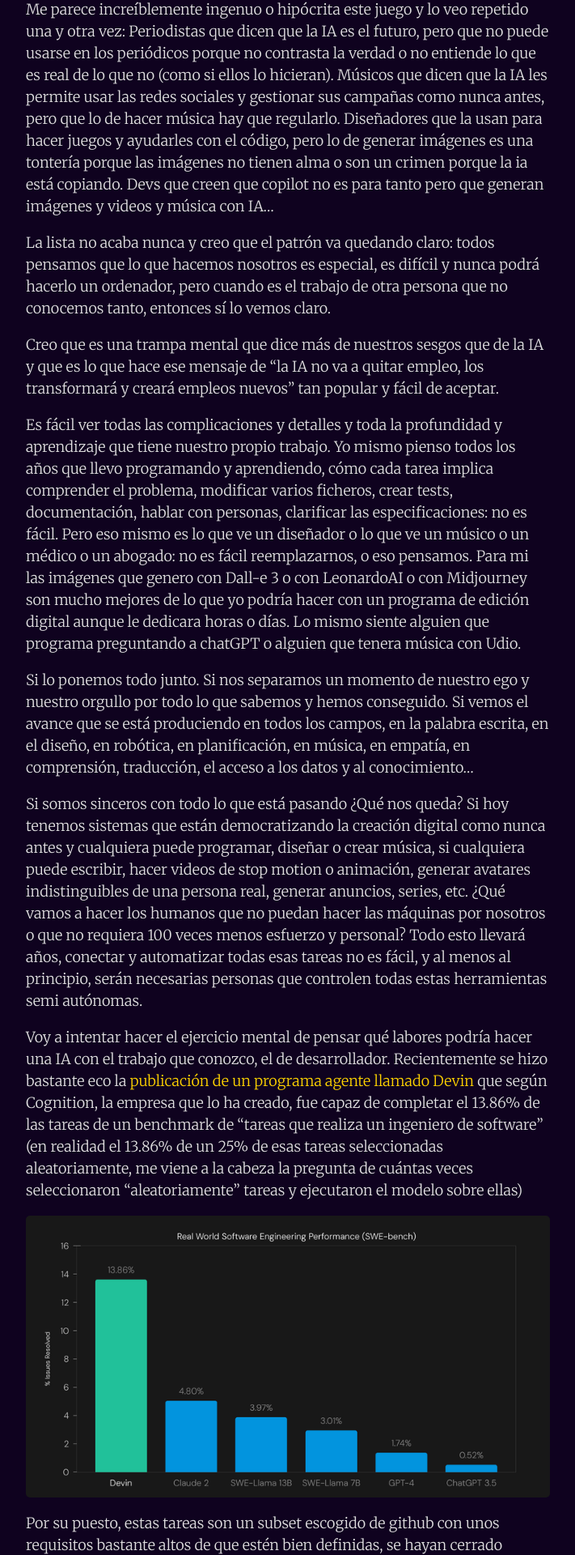
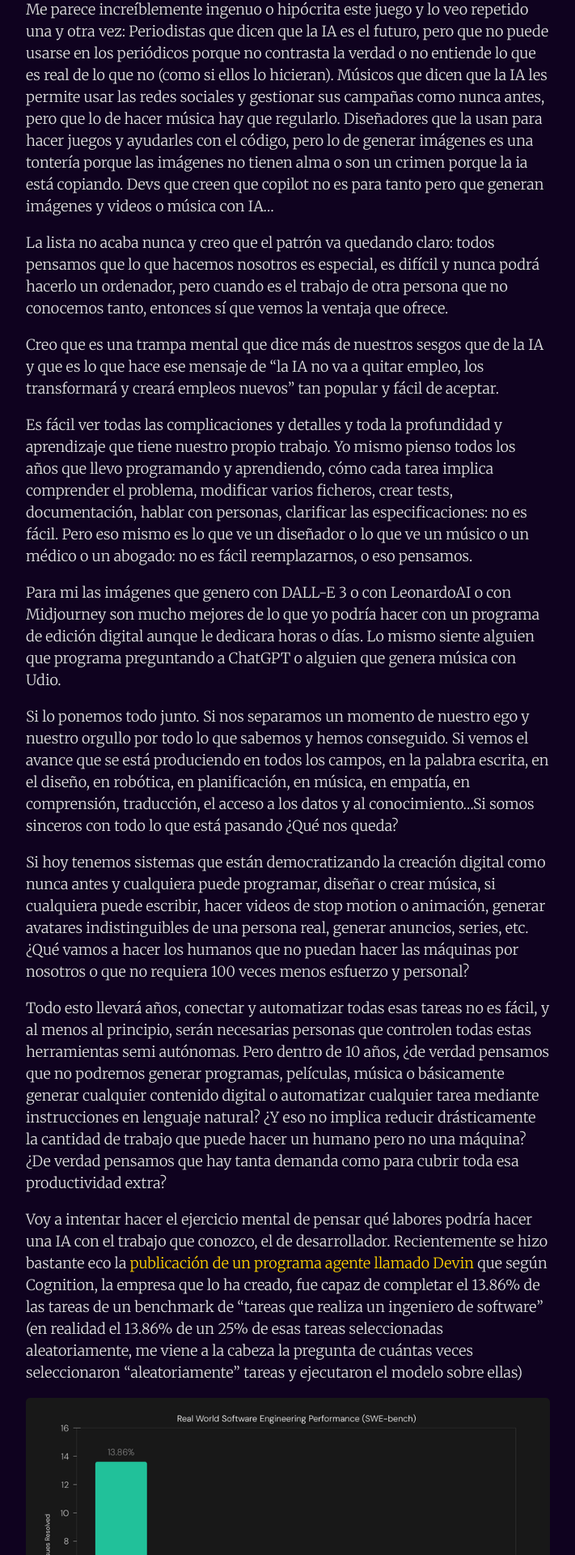
Before and after one commit to juanmirod/juanmirod.github.io, a Jekyll site: the page built from _posts/2024-04-23-ia-y-trabajo.markdown, in a window 1280 px wide. Shown: the part 1578-3498 px from the top of the page at 81% size, without its empty margins (284-995 px from the left). Built offline with Jekyll 4.4.1, drawn with Linux system fonts in a browser that asks for light colours; some of the changed text lies outside the part shown.

Commit message:
fixes in lsat post and removed twitter links

```diff
--- a/_includes/head.html
+++ b/_includes/head.html
@@ -33,9 +33,6 @@
 
   <!-- RSS -->
   <link rel="alternate" type="application/rss+xml" title="RSS" href="/atom.xml">
-
-  <!-- PRYVY cookieless tracker -->
-  <script async defer data-insites="f3c40b0e-6a3f-4f57-a01f-6411e3240054" src="https://app.pryvy.io/tracker.js"></script>
 </head>
 {% if site.tags == "" %}
   {% include collecttags.html %}
--- a/_includes/sidebar.html
+++ b/_includes/sidebar.html
@@ -9,7 +9,6 @@
   </div>
 
   <div class="sidebar-icons">
-    <a href="https://twitter.com/juanmirod"><img src="/public/img/twitter.png" class="icon"></a>
     <a href="https://github.com/juanmirod"><img src="/public/img/github.svg" class="icon"></a>
   </div>
 
@@ -35,10 +34,6 @@
   </nav>
 
   <div class="sidebar-item">
-    <a href="https://app.pryvy.io/badge/f3c40b0e-6a3f-4f57-a01f-6411e3240054"><img loading="lazy" width="198" referrerpolicy="no-referrer" crossorigin="anonymous" src="https://app.pryvy.io/api/badge?b=3&s=6&v=1&format=rect"/></a>
-  </div>
-
-  <div class="sidebar-item">
     <p>
       <a rel="license" href="http://creativecommons.org/licenses/by-nc-sa/4.0/"><img alt="Creative Commons License" style="border-width:0; width: auto;" src="https://i.creativecommons.org/l/by-nc-sa/4.0/80x15.png" /></a><span xmlns:dct="http://purl.org/dc/terms/" href="http://purl.org/dc/dcmitype/InteractiveResource" property="dct:title" rel="dct:type"><small>Por amor al código</span> by <a xmlns:cc="http://creativecommons.org/ns#" href="juanmirodriguez.es" property="cc:attributionName" rel="cc:attributionURL">Juan Miguel Rodriguez Cerón</a> is licensed under a <a rel="license" href="http://creativecommons.org/licenses/by-nc-sa/4.0/">Creative Commons Attribution-NonCommercial-ShareAlike 4.0 International License</a>.</small>
     </p>
--- a/_layouts/post.html
+++ b/_layouts/post.html
@@ -17,11 +17,7 @@ layout: default
 </div>
 
 <div>
-  <a href="http://twitter.com/home?status={{ page.title }}%20http://juanmirod.github.io{{ page.url }}"><img style="width:40px;" src="/public/img/twitter.png" title="Tuitea este artículo"></a>
-</div>
-
-<div>
-  <p>Si quieres comentar, corregir algo o contribuir, puedes hacerlo en <a href="http://twitter.com/home?status=@juanmirod%20#poramoralcodigo">twitter</a> o en <a href="https://github.com/juanmirod/juanmirod.github.io">Github</a>. Cualquier comentario, crítica o contribución será bien recibido.</p>
+  <p>Si quieres comentar, corregir algo o contribuir, puedes hacerlo en <a href="https://github.com/juanmirod/juanmirod.github.io">Github</a>. Cualquier comentario, crítica o contribución será bien recibido.</p>
 </div>
 
 {% if page.tags contains "javascript" %}
--- a/_posts/2024-04-23-ia-y-trabajo.markdown
+++ b/_posts/2024-04-23-ia-y-trabajo.markdown
@@ -19,47 +19,53 @@ todo era positivo, _"tenemos que abrazar la IA y aprovechar todas las bondades q
 totalmente convincente de audio o incluso un avatar que pueda dar las lecciones con tu imagen y tu voz, eso ya
 no le pareció tan maravilloso y justo en ese punto abogaba por regulación y respeto de la PI y del Copyright (mira por donde).
 
-Me parece increíblemente ingenuo o hipócrita este juego y lo veo repetido una y otra vez: Periodistas que dicen
-que la IA es el futuro, pero que no puede usarse en los periódicos porque no contrasta la verdad o no entiende lo que es real de lo que no (como si ellos lo hicieran). Músicos que dicen que la IA les permite usar las redes sociales y gestionar sus campañas como nunca antes, pero que lo de hacer música hay que regularlo. Diseñadores que la usan para hacer juegos y ayudarles con el código, pero lo de generar imágenes es una tontería porque las imágenes no tienen alma o son un crimen porque la ia está copiando. Devs que creen que copilot no es para tanto pero que generan imágenes y videos y música con IA...
+Me parece increíblemente ingenuo o hipócrita este juego y lo veo repetido una y otra vez: Periodistas que dicen que la IA es el futuro, pero que no puede usarse en los periódicos porque no contrasta la verdad o no entiende lo que es real de lo que no (como si ellos lo hicieran). Músicos que dicen que la IA les permite usar las redes sociales y gestionar sus campañas como nunca antes, pero que lo de hacer música hay que regularlo. Diseñadores que la usan para hacer juegos y ayudarles con el código, pero lo de generar imágenes es una tontería porque las imágenes no tienen alma o son un crimen porque la ia está copiando. Devs que creen que copilot no es para tanto pero que generan imágenes y videos o música con IA...
 
-La lista no acaba nunca y creo que el patrón va quedando claro: todos pensamos que lo que hacemos nosotros es especial, es difícil y nunca podrá hacerlo un ordenador, pero cuando es el trabajo de otra persona que no conocemos tanto, entonces sí lo vemos claro.
+La lista no acaba nunca y creo que el patrón va quedando claro: todos pensamos que lo que hacemos nosotros es especial, es difícil y nunca podrá hacerlo un ordenador, pero cuando es el trabajo de otra persona que no conocemos tanto, entonces sí que vemos la ventaja que ofrece.
 
 Creo que es una trampa mental que dice más de nuestros sesgos que de la IA y que es lo que hace ese mensaje de "la IA no va a quitar empleo, los transformará y creará empleos nuevos" tan popular y fácil de aceptar.
 
-Es fácil ver todas las complicaciones y detalles y toda la profundidad y aprendizaje que tiene nuestro propio trabajo. Yo mismo pienso todos los años que llevo programando y aprendiendo, cómo cada tarea implica comprender el problema, modificar varios ficheros, crear tests, documentación, hablar con personas, clarificar las especificaciones: no es fácil. Pero eso mismo es lo que ve un diseñador o lo que ve un músico o un médico o un abogado: no es fácil reemplazarnos, o eso pensamos. Para mi las imágenes que genero con Dall-e 3 o con LeonardoAI o con Midjourney son mucho mejores de lo que yo podría hacer con un programa de edición digital aunque le dedicara horas o días. Lo mismo siente alguien que programa preguntando a chatGPT o alguien que tenera música con Udio.
+Es fácil ver todas las complicaciones y detalles y toda la profundidad y aprendizaje que tiene nuestro propio trabajo. Yo mismo pienso todos los años que llevo programando y aprendiendo, cómo cada tarea implica comprender el problema, modificar varios ficheros, crear tests, documentación, hablar con personas, clarificar las especificaciones: no es fácil. Pero eso mismo es lo que ve un diseñador o lo que ve un músico o un médico o un abogado: no es fácil reemplazarnos, o eso pensamos.
 
-Si lo ponemos todo junto. Si nos separamos un momento de nuestro ego y nuestro orgullo por todo lo que sabemos y hemos conseguido. Si vemos el avance que se está produciendo en todos los campos, en la palabra escrita, en el diseño, en robótica, en planificación, en música, en empatía, en comprensión, traducción, el acceso a los datos y al conocimiento...
+Para mi las imágenes que genero con DALL-E 3 o con LeonardoAI o con Midjourney son mucho mejores de lo que yo podría hacer con un programa de edición digital aunque le dedicara horas o días. Lo mismo siente alguien que programa preguntando a ChatGPT o alguien que genera música con Udio.
 
-Si somos sinceros con todo lo que está pasando ¿Qué nos queda? Si hoy tenemos sistemas que están democratizando la creación digital como nunca antes y cualquiera puede programar, diseñar o crear música, si cualquiera puede escribir, hacer videos de stop motion o animación, generar avatares indistinguibles de una persona real, generar anuncios, series, etc. ¿Qué vamos a hacer los humanos que no puedan hacer las máquinas por nosotros o que no requiera 100 veces menos esfuerzo y personal? Todo esto llevará años, conectar y automatizar todas esas tareas no es fácil, y al menos al principio, serán necesarias personas que controlen todas estas herramientas semi autónomas.
+Si lo ponemos todo junto. Si nos separamos un momento de nuestro ego y nuestro orgullo por todo lo que sabemos y hemos conseguido. Si vemos el avance que se está produciendo en todos los campos, en la palabra escrita, en el diseño, en robótica, en planificación, en música, en empatía, en comprensión, traducción, el acceso a los datos y al conocimiento...Si somos sinceros con todo lo que está pasando ¿Qué nos queda?
+
+Si hoy tenemos sistemas que están democratizando la creación digital como nunca antes y cualquiera puede programar, diseñar o crear música, si cualquiera puede escribir, hacer videos de stop motion o animación, generar avatares indistinguibles de una persona real, generar anuncios, series, etc. ¿Qué vamos a hacer los humanos que no puedan hacer las máquinas por nosotros o que no requiera 100 veces menos esfuerzo y personal?
+
+Todo esto llevará años, conectar y automatizar todas esas tareas no es fácil, y al menos al principio, serán necesarias personas que controlen todas estas herramientas semi autónomas. Pero dentro de 10 años, ¿de verdad pensamos que no podremos generar programas, películas, música o básicamente generar cualquier contenido digital o automatizar cualquier tarea mediante instrucciones en lenguaje natural? ¿Y eso no implica reducir drásticamente la cantidad de trabajo que puede hacer un humano pero no una máquina? ¿De verdad pensamos que hay tanta demanda como para cubrir toda esa productividad extra?
 
 Voy a intentar hacer el ejercicio mental de pensar qué labores podría hacer una IA con el trabajo que conozco, el de desarrollador. Recientemente se hizo bastante eco la [publicación de un programa agente llamado Devin](https://www.cognition-labs.com/introducing-devin) que según Cognition, la empresa que lo ha creado, fue capaz de completar el 13.86% de las tareas de un benchmark de "tareas que realiza un ingeniero de software" (en realidad el 13.86% de un 25% de esas tareas seleccionadas aleatoriamente, me viene a la cabeza la pregunta de cuántas veces seleccionaron "aleatoriamente" tareas y ejecutaron el modelo sobre ellas)
 
 ![Gráfica sobre la comparación de los resultados de Devin en relación a varios LLMs en el benchmark SWE](/public/img/devin.png)
 
-Por su puesto, estas tareas son un subset escogido de github con unos requisitos bastante altos de que estén bien definidas, se hayan cerrado exitosamente con una sola MR, etc. En concreto el benchmark utilizado fue [SWE-bench](https://huggingface.co/datasets/princeton-nlp/SWE-bench) que contiene issues de 19 proyectos seleccionados de python, el dataset incluye una descrición del problema, el commit del estado del repositorio cuando se creó ese issue y el patch de la solución. Con lo que los problemas están realmente acotados a bugfixes o pequeñas features bien definidas en proyectos con un recorrido y donde no hay que navegar varias herramientas o fuentes de datos para resolver el problema. Vamos a ampliar un poco el problema a algo más parecido a lo que es realizar una tarea de desarrollo normal:
+Por su puesto, estas tareas son un subset escogido de github con unos requisitos bastante altos de que estén bien definidas, se hayan cerrado exitosamente con una sola MR, etc. En concreto el benchmark utilizado fue [SWE-bench](https://huggingface.co/datasets/princeton-nlp/SWE-bench) que contiene issues de 19 proyectos seleccionados de python. El dataset incluye una descrición del problema, el commit del estado del repositorio cuando se creó ese issue y el patch de la solución. Con lo que los problemas están realmente acotados a bugfixes o pequeñas features bien definidas en proyectos con un recorrido y donde no hay que navegar varias herramientas o fuentes de datos para resolver el problema. Vamos a ampliar un poco el problema a algo más parecido a lo que es realizar una tarea de desarrollo normal:
 
 Podemos dividir el trabajo de desarroador en varias tareas de alto nivel:
 
-- Entender las especificaciones. Esto es más complicado de lo que parece porque normalmente las especificaciones son incompletas y no es suficiente con "entenderlas" también hay que rellenar los huecos. Esta es una de las cosas que más resaltan los programadores cuando dicen que una IA nunca los sustituirá, pero para mi es como lo de la creatividad y las imágenes sin alma: los llms actuales ya muestran una capacidad bastante buena de entender especificaciones e incluso rellenar los huecos con comportamientos esperados. Es el típico ejemplo de "hazme una web que muestre un cubo en 3D dando vueltas en medio de la pantalla" y ChatGPT sabrá que tiene que usar Threejs, seguramente elija también React si no le dedimos lo contrario e incluso puede que añada el sólo los controles para mover el cubo con el ratón.
+- **Entender las especificaciones.** Esto es más complicado de lo que parece porque normalmente las especificaciones son incompletas y no es suficiente con "entenderlas" también hay que rellenar los huecos. Esta es una de las cosas que más resaltan los programadores cuando dicen que una IA nunca los sustituirá, pero para mi es como lo de la creatividad y las imágenes sin alma: los llms actuales ya muestran una capacidad bastante buena de entender especificaciones e incluso rellenar los huecos con comportamientos esperados. Es el típico ejemplo de "hazme una web que muestre un cubo en 3D dando vueltas en medio de la pantalla" y ChatGPT sabrá que tiene que usar Threejs, seguramente elija también React si no le dedimos lo contrario e incluso puede que añada el sólo los controles para mover el cubo con el ratón.
 
-- Plantear una solución válida para el problema. Como es lógico, cuanto más grande y complicado es el problema, mas compleja es la solución. Esto es especialmente cierto en productos y servicios que llevan años funcionando y para los que hay que tener encuenta un millar de situaciones que ya manejan, condiciones de proveedores, de la infraestructura, espectativas de los usuarios, etc. Para mi este es el problema más difícil de resolver con una IA general, más bien necesitaríamos una IA fine tuneada para nuestro producto y nuestra empresa, que pudiera acceder a las mismas bases de datos y herramientas que usan los desarrolladores y seguramente también a Jira y a otras herramientas de gestión de proyecto. Estamos muy lejos de esto, ahora mismo hay que dar el problema muy mascado y acotado para que los LLMs actuales puedan hacer algo útil.
+- **Plantear una solución válida para el problema.** Como es lógico, cuanto más grande y complicado es el problema, mas compleja es la solución. Esto es especialmente cierto en productos y servicios que llevan años funcionando y para los que hay que tener encuenta un millar de situaciones que ya manejan, condiciones de proveedores, de la infraestructura, espectativas de los usuarios, etc. Para mi este es el problema más difícil de resolver con una IA general, más bien necesitaríamos una IA fine tuneada para nuestro producto y nuestra empresa, que pudiera acceder a las mismas bases de datos y herramientas que usan los desarrolladores y seguramente también a Jira y a otras herramientas de gestión de proyecto. Estamos muy lejos de esto, ahora mismo hay que dar el problema muy **mascado** y acotado para que los LLMs actuales puedan hacer algo útil.
 
-- Programar la solución y los tests automáticos que comprueban que realmente la aplicación cumple con las especificaciones. Al final es la parte más fácil de la tarea: una vez están claras las especificaciones, el contexto, el alcance y cómo debe implementarse, solo queda picar código. Aquí es donde más ayudan los llms actuales como copilot o chatgpt, por ahora dirigidos por el desarrollador, aunque poco a poco vamos viendo soluciones de agentes más capaces.
+- **Programar la solución y los tests automáticos que comprueban que realmente la aplicación cumple con las especificaciones.** Al final es la parte más fácil de la tarea: una vez están claras las especificaciones, el contexto, el alcance y cómo debe implementarse, solo queda picar código. Aquí es donde más ayudan los llms actuales como copilot o chatgpt, por ahora dirigidos por el desarrollador, aunque poco a poco vamos viendo soluciones de agentes más capaces.
 
-- Desplegar la solución. Esto también puede variar enormemente dependiendo de la infraestructura que tenga nuestra empresa y nuestro proyecto, puede que tengamos un pipeline de integración continua, puede que tengamos que ejecutar algunos pasos o comandos manuales, puede que incluso tengamos que modificar la base de datos o usar algún tipo de gestor de hosting. Dependiendo de cómo de automatizado esté el proceso la IA podrá hacerlo o no, pero es un problema resoluble.
+- **Desplegar la solución.** Esto también puede variar enormemente dependiendo de la infraestructura que tenga nuestra empresa y nuestro proyecto, puede que tengamos un pipeline de integración continua, puede que tengamos que ejecutar algunos pasos o comandos manuales, puede que incluso tengamos que modificar la base de datos o usar algún tipo de gestor de hosting. Dependiendo de cómo de automatizado esté el proceso la IA podrá hacerlo o no, pero es un problema totalmente resoluble.
 
-- Debugging and Bugfixing. Por muy buen programador que seas y aunque uses las mejores prácticas disponibles, al final siempre habrá algún defect o bug que resolver: cambios en las especificaciones, casos no contemplados, errores no esperados, comportamientos del usuario que provocan inconsistencias, siempre hay algo que arreglar. Y para eso hay que ser capaz de reproducir el error, entender lo que está pasando y cómo arreglarlo en el código e idealmente escribir un test automático que lo reproduzca para luego arreglarlo en el código. Una vez hecho todo lo anterior el último paso seguramente sea el más sencillo y el que tal vez pueda hacer la IA pronto, aunque hasta ahora tampoco ha demostrado mucha habilidad en este punto.
+- **Debugging and Bugfixing.** Por muy buen programador que seas y aunque uses las mejores prácticas disponibles, al final siempre habrá algún defect o bug que resolver: cambios en las especificaciones, casos no contemplados, errores no esperados, comportamientos del usuario que provocan inconsistencias, siempre hay algo que arreglar. Y para eso hay que ser capaz de reproducir el error, entender lo que está pasando y cómo arreglarlo en el código e idealmente escribir un test automático que lo reproduzca para luego arreglarlo en el código. Una vez hecho todo lo anterior el último paso seguramente sea el más sencillo y el que tal vez pueda hacer la IA pronto, aunque hasta ahora tampoco ha demostrado mucha habilidad en este punto.
 
 Hay muchas más tareas, más técnicas, de refactoring, de arquitectura, etc. Pero tampoco le veo sentido a definirlas todas, estas serían las tareas básicas de desarrollo de una nueva funcionalidad. En resumen, creo que es complicado y que tardaremos aún unos años en poder "enchufar" una IA como Devin a nuestro proyecto y que empiece a consumir tickets de Jira o issues de Github y producir MRs/PRs. Será algo progresivo, donde cada vez tendremos más IAs y haciendo más tareas que hasta ahora requerían cierto grado de "entendimiento" o "creatividad" sea como sea que queremos definir esos términos.
 
 !["robot in an office in front of a scrum board looking at the board and deciding what task to take next pixel art" DALL-E 3](/public/img/scrum_robot.jpeg)
 
-Aun así, no veo ningún motivo por el que las máquinas no podrían hacer todas estas tareas con el suficiente trabajo previo de conectarlas a las fuentes y herramientas adecuadas y de automatizar procesos. Supongamos que en 5 años tenemos sistemas capaces de hacer esto, siempre que se les prepare lo suficiente el terreno, y que tal vez sean capaces de resolver el 10% o el 20% de las tareas del backlog. O que nuestro trabajo irá pivotando más a crear esas especificaciones para la IA.
+Aun así, no veo ningún motivo por el que las máquinas no podrían hacer todas estas tareas con el suficiente trabajo previo de conectarlas a las fuentes y herramientas adecuadas y de automatizar procesos. Supongamos que en 5 o 10 años tenemos sistemas capaces de hacer esto, siempre que se les prepare lo suficiente el terreno, y que tal vez sean capaces de resolver el 10% o el 20% de las tareas del backlog automáticamente, y otro tanto con ayuda. O que nuestro trabajo irá pivotando más a crear esas especificaciones para la IA.
 
-Ya pasamos una gran parte de nuestro trabajo desarrollando automatizaciones, tests, entornos de CI/CD que sabemos que nos permiten trabajar más rápido y con más calidad. Integrar IAs en todos estos procesos se verá como una extensión natural, como el siguiente paso en reducir el boilerplate y automatizar tareas.
+> Ya pasamos una gran parte de nuestro trabajo desarrollando automatizaciones, tests, entornos de CI/CD que sabemos que nos permiten trabajar más rápido y con más calidad. Integrar IAs en todos estos procesos se verá como una extensión natural, como el siguiente paso en reducir el boilerplate y automatizar tareas.
 
-Incluso podríamos llegar al punto prometido por BDD donde tenemos una serie de tests funcionales o de aceptación lo suficientemente legibles como para servir de documentación del proyecto a todos los miembros del equipo, incluso a los no técnicos y que la IA se encargase de codificarlos. Algo parecido a este dataset de SWE-bench: Tienes un proyecto con su suite de tests y el sistema de CD/CI configurado, tienes un bot que está pendiente de las tareas que se crean en el proyecto y si creas una tarea lo suficientemente acotada y bien definida, el bot se la asigna, genera una MR y envía una notificación para que alguien la revise. Todo eso en pocos minutos desde que se creó la tarea. Si esto existiera lógicamente se crearía un nuevo tipo de desarrollador centrado en definir estas tareas para la IA y revisar sus soluciones. Por la experiencia con copilot, incluso muchas de las soluciones que no fueran perfectas se podrían usar de punto de partida para resolver la tarea, una vez la IA ha localizado el punto del cambio, ha escrito el test y el código, es fácil hacer pequeñas correciones de estilo o "deslices" y terminar la MR.
+Imaginemos que todos los proyectos acabarán siendo algo parecido a este dataset de SWE-bench: Tienes un proyecto con su suite de tests y el sistema de CD/CI configurado, tienes un bot que está pendiente de las tareas que se crean en el proyecto y si creas una tarea lo suficientemente acotada y bien definida, el bot se la asigna, genera una MR y envía una notificación para que alguien la revise. Todo eso en pocos minutos desde que se creó la tarea. Si esto existiera, lógicamente se crearía un nuevo tipo de desarrollador centrado en definir estas tareas para la IA y revisar sus soluciones. Por la experiencia con copilot, incluso muchas de las soluciones que no fueran perfectas se podrían usar de punto de partida para resolver la tarea, una vez la IA ha localizado el punto del cambio, ha escrito el test y el código, es fácil hacer pequeñas correciones de estilo o "deslices" y terminar la MR.
 
-Todos esos serían avances increíbles y necesarios, porque la demanda de software de la sociedad actual es enorme. En el caso del software, así como en el de la medicina o la justicia, creo que hay una enorme demanda por destapar que dará trabajo aun por algunas décadas a IAs y humanos sin problema.
+> Todos esos serían avances increíbles y necesarios, porque la demanda de software de la sociedad actual es enorme. En el caso del software, así como en el de la medicina o la justicia, creo que hay una enorme demanda por destapar que dará trabajo aun por algunas décadas a IAs y humanos sin problema.
 
-Pero me parece terriblemente ingenuo pensar que toda esa productividad extra la vamos a poder aprovechar en estar con nuestra familia o en "pensar en problemas de más alto nivel" en lugar de simplemente acelerar la rueda de hamster del capitalismo donde todos estamos corriendo para no acabar dando vueltas sin control. Creo que es algo que todos los trabajadores debemos empezar a pensar, en cómo vamos a adaptarnos a este cambio y cómo vamos a pedir que ese cambio sea justo y reduzca en lugar de seguir aumentando la desigualdad. Que se reduzca la jornada laboral, que aumenten los salarios o que las IAs y los datacenters paguen impuestos especiales. Hay muchas ideas ahí fuera, pero la idea central es que esa productividad y esos beneficios no sean sólo para unos cuantos. Que todos nos beneficiemos de los avances de la IA, no sólo como consumidores, sino como parte del cambio y del progreso en calidad de vida, que es una tendencia que se ha visto frenada desde los 90 con la congelación de los salarios y el aumento de las ganancias del capital que ha llevado a un aumento de la desigualdad y que si no hacemos algo seguirá aumentando incluso a mayor velocidad gracias a todos estos avances.
+Pero me parece terriblemente ingenuo pensar que toda esa productividad extra la vamos a poder aprovechar en estar con nuestra familia o en "pensar en problemas de más alto nivel" en lugar de simplemente acelerar la rueda de hamster del capitalismo donde todos estamos corriendo para no acabar dando vueltas sin control. Creo que es algo que todos los trabajadores debemos empezar a pensar, en cómo vamos a adaptarnos a este cambio y cómo vamos a pedir que ese cambio sea justo y reduzca, en lugar de seguir aumentando, la desigualdad. Que se reduzca la jornada laboral, que aumenten los salarios o que las IAs y los datacenters paguen impuestos especiales. Hay muchas ideas ahí fuera, pero la idea central es que esa productividad y esos beneficios no sean sólo para unos cuantos. Que todos nos beneficiemos de los avances de la IA, no sólo como consumidores, sino como parte del cambio y del progreso en calidad de vida, que es una tendencia que se ha visto frenada desde los 90 con la congelación de los salarios y el aumento de las ganancias del capital que ha llevado a un aumento de la desigualdad y que si no hacemos algo seguirá aumentando incluso a mayor velocidad gracias a todos estos avances.
+
+Así que mi conclusión a todo este tema es: no seamos ingenuos, no digamos que "la IA va a generar muchos trabajos
+pero que el mio no lo toquen". Sabemos que va a afectar a todos los trabajos en mayor o menor medida, sabemos que va a suponer un gran aumento de productividad y posiblemente acceder a problemas que antes nos parecían imposibles o demasiado costosos para merecer la pena, así que empecemos a pensar en cómo queremos que eso nos repercuta y qué podemos hacer al respecto.
--- a/public/css/dark.css
+++ b/public/css/dark.css
@@ -123,6 +123,7 @@ blockquote {
 .sidebar-icons .icon {
   width: 36px;
   display: inline;
+  filter: invert();
 }
 
 a {
```
